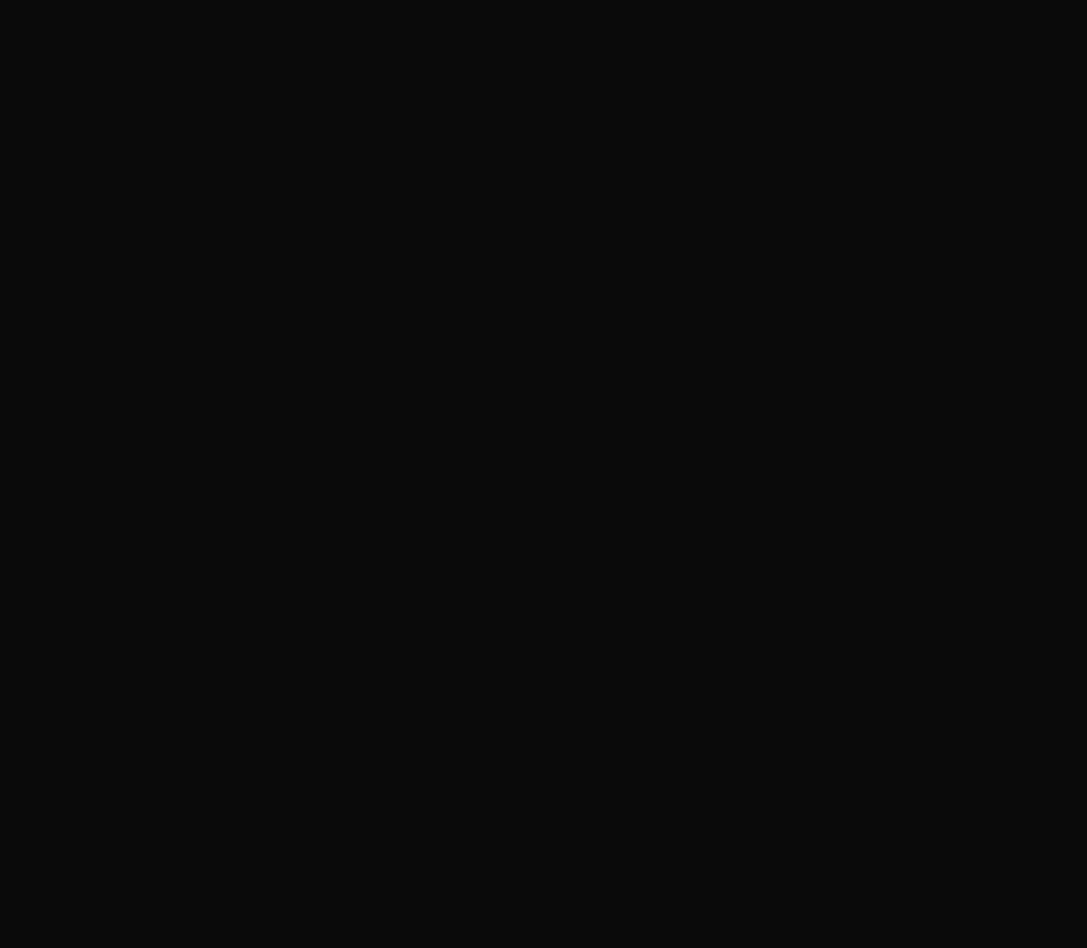
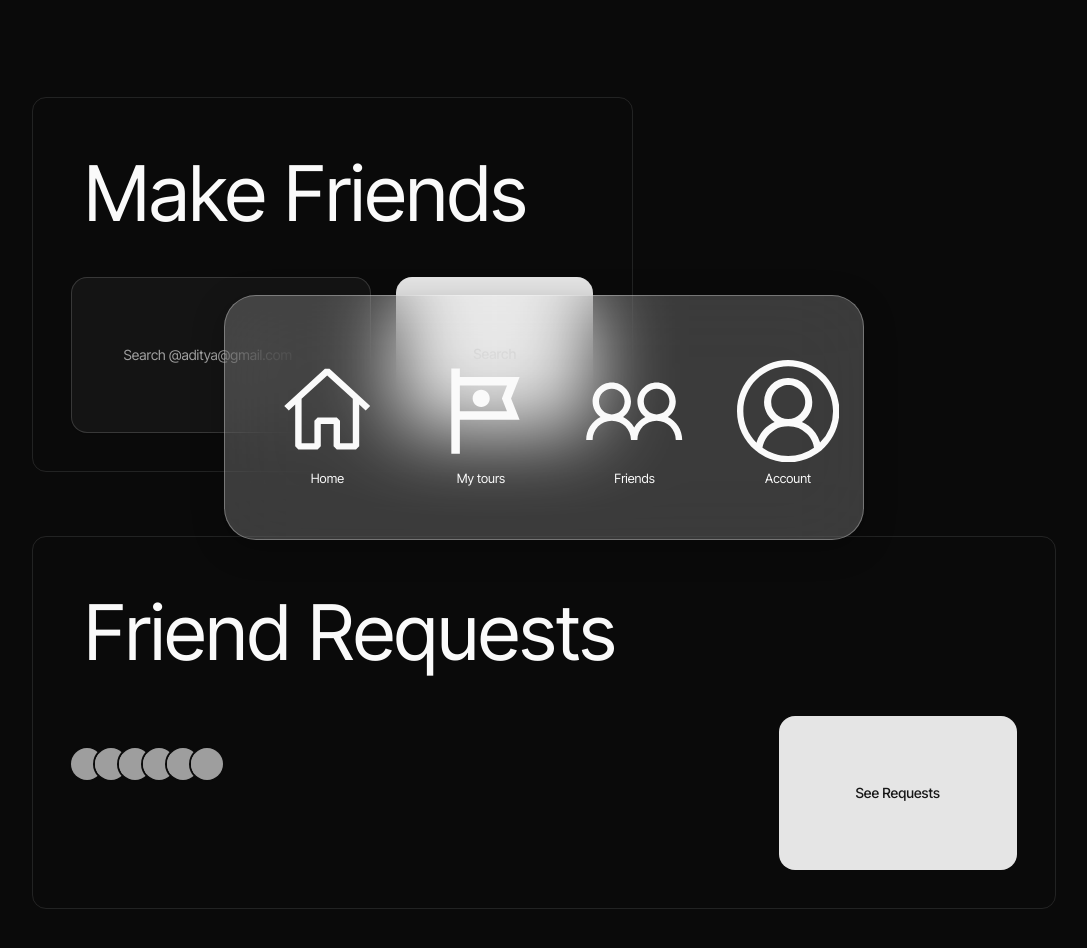
Before and after one commit to aryanc381/kahaani-ai-v3, a React (Vite) app in the folder apps/app/: page /social in a window 1280 px wide. Before the commit this address had no page. Shown: the part 220-1168 px from the top of the page, without its empty margins (96-1183 px from the left). Before the commit the page ends 800 px from the top, so only its background shows below. Built offline with nearby package versions, Linux system fonts and the light colour scheme; grey boxes are pictures that could not be loaded; a web font is replaced by a local one.

Commit message:
feat(frontend): add friends make-friends and friend-req component.

```diff
--- a/apps/app/package.json
+++ b/apps/app/package.json
@@ -10,6 +10,7 @@
     "preview": "vite preview"
   },
   "dependencies": {
+    "@radix-ui/react-avatar": "^1.1.11",
     "@radix-ui/react-dropdown-menu": "^2.1.16",
     "@radix-ui/react-label": "^2.1.8",
     "@radix-ui/react-separator": "^1.1.8",
--- a/apps/app/src/App.tsx
+++ b/apps/app/src/App.tsx
@@ -6,6 +6,7 @@ import Login from './pages/login';
 import { Toaster } from './components/ui/sonner';
 import Home from './pages/home';
 import Map from './components/map/map';
+import Social from './pages/social';
 
 function App() {
 
@@ -22,6 +23,7 @@ function App() {
           <Route path='/login' element={<Login />} />
           <Route path='/home' element={<Home />} />
           <Route path='/map' element={<Map />} />
+          <Route path='/social' element={<Social />} />
         </Routes>
       </BrowserRouter>
     </div>
--- a/apps/app/src/components/dock.tsx
+++ b/apps/app/src/components/dock.tsx
@@ -24,10 +24,10 @@ function Icon({ name, icon: IconComponent, nav, size }: iconProps) {
   );
 }
 const icons = [
-    { name: 'Home', icon: VscHome, nav: '/home'},
-    { name: 'My tours', icon: MdOutlineTour, nav: '/tours'},
-    { name: 'Friends', icon: LiaUserFriendsSolid, nav: '/friends'},
-    { name: 'Account', icon: VscAccount, nav: '/account'}
+    { name: 'Home', icon: VscHome, nav: 'home'},
+    { name: 'My tours', icon: MdOutlineTour, nav: 'tours'},
+    { name: 'Friends', icon: LiaUserFriendsSolid, nav: 'social'},
+    { name: 'Account', icon: VscAccount, nav: 'account'}
 ]
 
 function Dock() {
--- a/apps/app/src/components/search-home.tsx
+++ b/apps/app/src/components/search-home.tsx
@@ -6,10 +6,7 @@ import { MdOutlineSettingsVoice } from "react-icons/md";
 export function Searchbar() {
   return (
     <>
-        <div className="z-10 ml-[1vw] mr-[1vw] flex justify-between mt-[8vw] text-[4.5vw] text-center">
-            <p>KahaaniAI®</p>
-            <p>Logout</p>
-        </div>
+        <HeaderKah />
         <div className="z-10 mt-[4vw] flex justify-center w-full max-w-sm items-center gap-2">
             <div className="flex gap-[2vw]">
                 <Input className="w-[50vw] p-[6vw] rounded-2xl" type="text" placeholder="Fort near me..." />
@@ -20,3 +17,13 @@ export function Searchbar() {
     </>
   );
 }
+
+export function HeaderKah() {
+    return(
+        <div className="z-10 ml-[1vw] mr-[1vw] flex justify-between mt-[8vw] text-[4.5vw] text-center">
+            <p>KahaaniAI®</p>
+            <p>Logout</p>
+        </div>
+    )
+
+}
--- /dev/null
+++ b/apps/app/src/components/ui/avatar.tsx
@@ -0,0 +1,51 @@
+import * as React from "react"
+import * as AvatarPrimitive from "@radix-ui/react-avatar"
+
+import { cn } from "@/lib/utils"
+
+function Avatar({
+  className,
+  ...props
+}: React.ComponentProps<typeof AvatarPrimitive.Root>) {
+  return (
+    <AvatarPrimitive.Root
+      data-slot="avatar"
+      className={cn(
+        "relative flex size-8 shrink-0 overflow-hidden rounded-full",
+        className
+      )}
+      {...props}
+    />
+  )
+}
+
+function AvatarImage({
+  className,
+  ...props
+}: React.ComponentProps<typeof AvatarPrimitive.Image>) {
+  return (
+    <AvatarPrimitive.Image
+      data-slot="avatar-image"
+      className={cn("aspect-square size-full", className)}
+      {...props}
+    />
+  )
+}
+
+function AvatarFallback({
+  className,
+  ...props
+}: React.ComponentProps<typeof AvatarPrimitive.Fallback>) {
+  return (
+    <AvatarPrimitive.Fallback
+      data-slot="avatar-fallback"
+      className={cn(
+        "bg-muted flex size-full items-center justify-center rounded-full",
+        className
+      )}
+      {...props}
+    />
+  )
+}
+
+export { Avatar, AvatarImage, AvatarFallback }
--- /dev/null
+++ b/apps/app/src/pages/social.tsx
@@ -0,0 +1,96 @@
+import Dock from "@/components/dock";
+import { HeaderKah } from "@/components/search-home";
+import { Avatar, AvatarFallback, AvatarImage } from "@/components/ui/avatar";
+import { Button } from "@/components/ui/button";
+import { Input } from "@/components/ui/input";
+import { MdOutlineSettingsVoice } from "react-icons/md";
+
+function Social() {
+  return (
+    <div className="">
+        <div className="">
+            <HeaderKah />
+            <div className="flex mt-[10vw]">
+                <FriendsSearch />
+            </div>
+            <div className="flex mt-[5vw]">
+                <FriendsPending />
+            </div>
+
+        </div>
+        <Dock />
+    </div>
+  )
+}
+
+export function FriendsSearch() {
+    return(
+        <div className="border rounded-xl p-[3vw] flex flex-col">
+            <p className="ml-[1vw] text-[6vw] mb-[2vw]">Make Friends</p>
+            <div className="flex gap-[2vw]">
+                <Input className="pt-[6vw] pb-[6vw] pl-[4vw] pr-[4vw] rounded-2xl" type="text" placeholder="Search @aditya@gmail.com" />
+                <Button className="p-[6vw] rounded-2xl">Search</Button>
+            </div>
+        </div>
+    )
+}
+
+export function FriendsPending() {
+    return(
+        <div className="w-full border rounded-xl p-[3vw] flex flex-col">
+            <p className="ml-[1vw] text-[6vw] mb-[2vw]">Friend Requests</p>
+            <div className="flex gap-[2vw] justify-between">
+                <Avatars />
+                <Button className="p-[6vw] rounded-2xl">See Requests</Button>
+            </div>
+        </div>
+    );
+}
+
+export function Avatars() {
+    return(
+        <div className="mt-[2.5vw] *:data-[slot=avatar]:ring-background flex -space-x-2 *:data-[slot=avatar]:ring-2 *:data-[slot=avatar]:grayscale">
+        <Avatar>
+          <AvatarImage src="https://github.com/shadcn.png" alt="@shadcn" />
+          <AvatarFallback>CN</AvatarFallback>
+        </Avatar>
+        <Avatar>
+          <AvatarImage
+            src="https://github.com/maxleiter.png"
+            alt="@maxleiter"
+          />
+          <AvatarFallback>LR</AvatarFallback>
+        </Avatar>
+        <Avatar>
+          <AvatarImage
+            src="https://github.com/evilrabbit.png"
+            alt="@evilrabbit"
+          />
+          <AvatarFallback>ER</AvatarFallback>
+        </Avatar>
+        <Avatar>
+          <AvatarImage
+            src="https://github.com/maxleiter.png"
+            alt="@evilrabbit"
+          />
+          <AvatarFallback>ER</AvatarFallback>
+        </Avatar>
+        <Avatar>
+          <AvatarImage
+            src="https://github.com/maxleiter.png"
+            alt="@evilrabbit"
+          />
+          <AvatarFallback>ER</AvatarFallback>
+        </Avatar>
+        <Avatar>
+          <AvatarImage
+            src="https://github.com/maxleiter.png"
+            alt="@evilrabbit"
+          />
+          <AvatarFallback>ER</AvatarFallback>
+        </Avatar>
+      </div>
+    )
+}
+
+export default Social;
```
Also changed, not shown: 1 other file (tests, documents, lock files or other folders).
